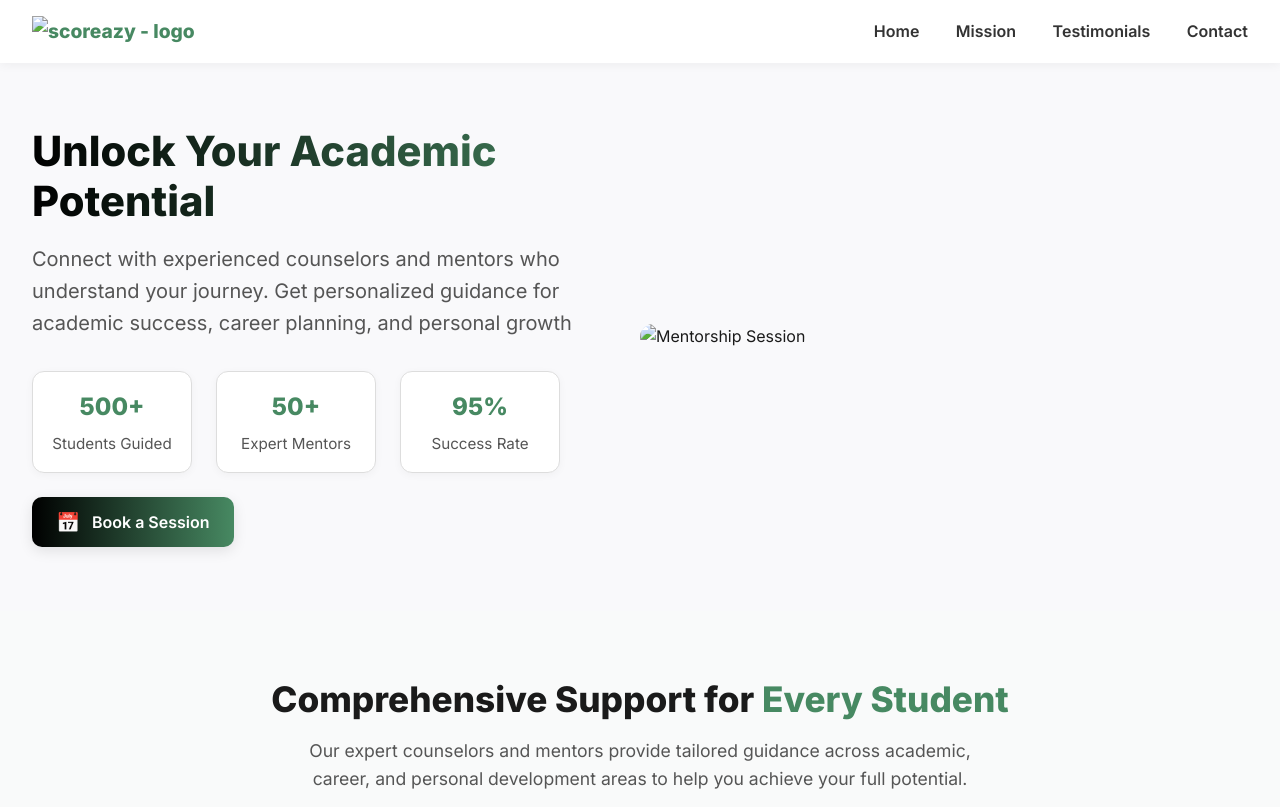
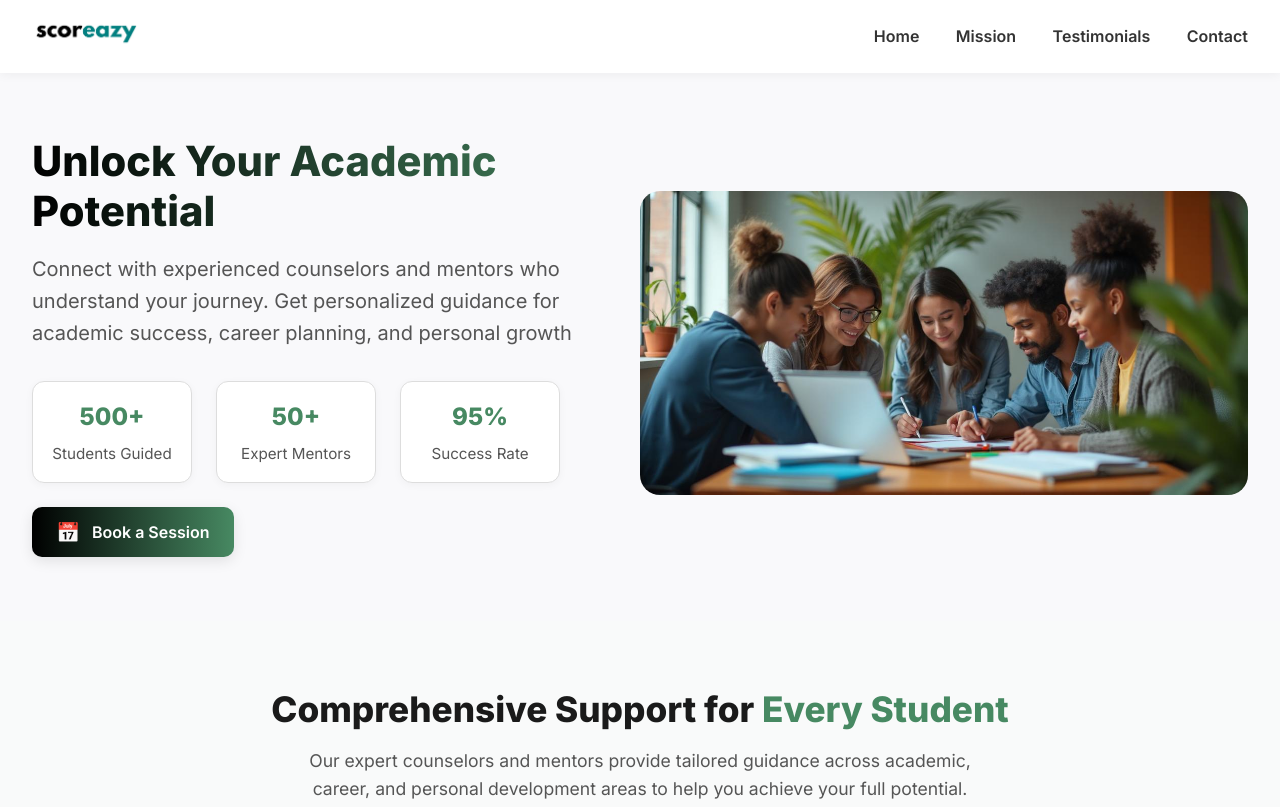
Before and after one commit to Shwetank-nitp/landing-page, a plain HTML site: page index.html in a window 1280 px wide. Shown: the top 807 px of the page. Drawn offline with nearby package versions, Linux system fonts and the light colour scheme.

Commit message:
fix relative path issue

```diff
--- a/index.html
+++ b/index.html
@@ -39,7 +39,7 @@
     <!-- header section -->
     <header>
       <div class="logo">
-        <img alt="scoreazy - logo" src="/scoreazy/images/image.png" />
+        <img alt="scoreazy - logo" src="./images/image.png" />
       </div>
       <nav id="navbar">
         <a href="#home">Home</a>
@@ -82,7 +82,7 @@
           </button>
         </div>
         <div class="hero-image">
-          <img src="/scoreazy/images/hero.jpg" alt="Mentorship Session" />
+          <img src="./images/hero.jpg" alt="Mentorship Session" />
         </div>
       </section>
 
```
